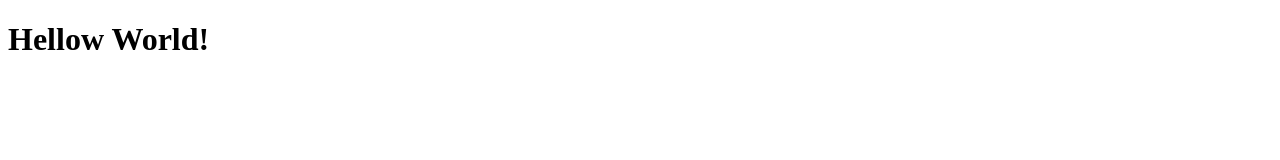
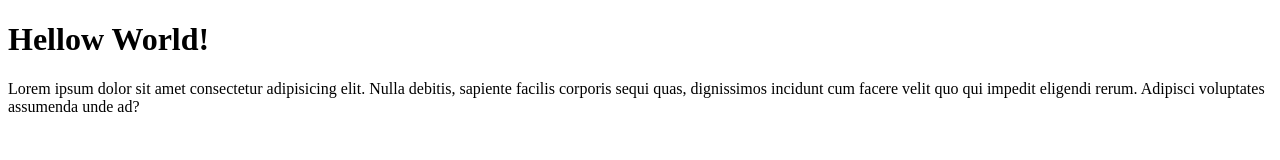
Before and after one commit to abahonje/abah-git-test, a plain HTML site: page index.html in a window 1280 px wide. Drawn offline with Linux system fonts and the light colour scheme.

Commit message:
Menambahkan paragraf

```diff
--- a/index.html
+++ b/index.html
@@ -8,6 +8,7 @@
 
 <body>
     <h1>Hellow World!</h1>
+    <p>Lorem ipsum dolor sit amet consectetur adipisicing elit. Nulla debitis, sapiente facilis corporis sequi quas, dignissimos incidunt cum facere velit quo qui impedit eligendi rerum. Adipisci voluptates assumenda unde ad?</p>
 </body>
 
 </html>
```
